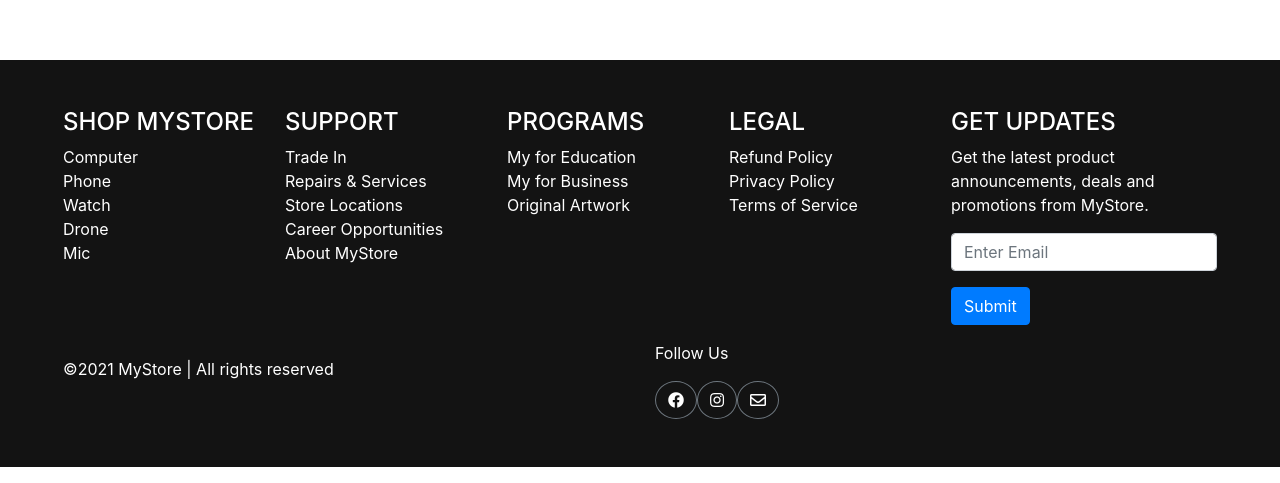
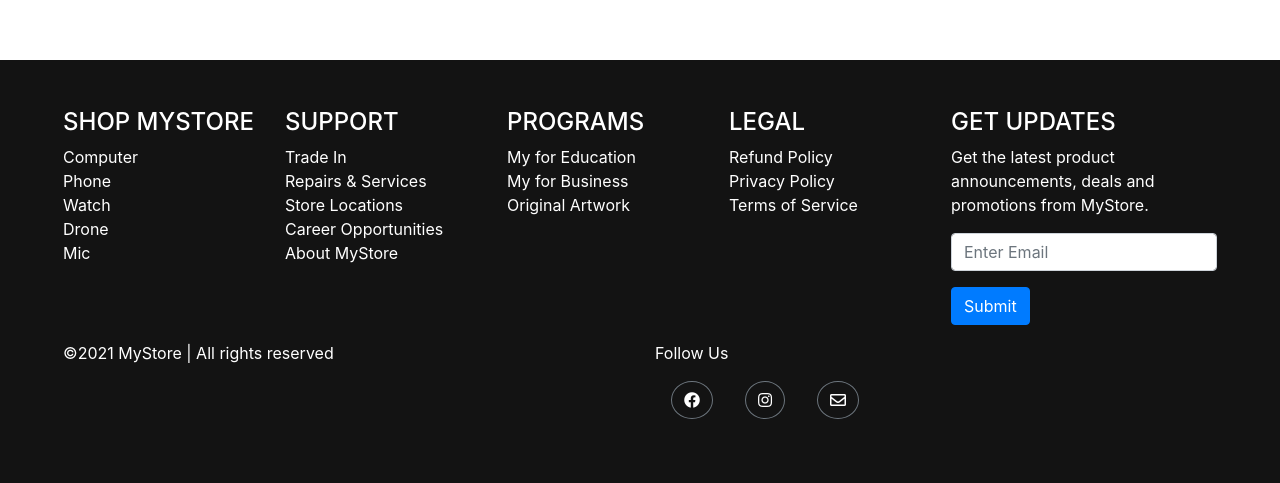
Before and after one commit to thetripleacoder/MyStore, a React (Create React App) app: page /login in a window 1280 px wide. Shown: the part 844-1327 px from the top of the page. Built offline with nearby package versions, Linux system fonts and the light colour scheme.

Commit message:
Adjusted alignments

```diff
--- a/src/App.css
+++ b/src/App.css
@@ -124,3 +124,7 @@
 .main-container {
   min-height: 100vh;
 }
+
+.socMedLinks {
+  margin: 0 1rem 1rem 1rem;
+}
--- a/src/components/Footer.js
+++ b/src/components/Footer.js
@@ -134,13 +134,12 @@ const Footer = () => (
 
     <Row className='mt-3 mx-5 pb-5'>
       <Col>
-        <p></p>
         <p>&copy;{new Date().getFullYear()} MyStore | All rights reserved</p>
       </Col>
       <Col>
         <p>Follow Us</p>
         <a
-          class='btn btn-outline-secondary rounded-circle'
+          class='btn btn-outline-secondary rounded-circle socMedLinks'
           href='#'
           role='button'
           target='_blank'
@@ -148,7 +147,7 @@ const Footer = () => (
           <i class='fab fa-facebook'></i>
         </a>
         <a
-          class='btn btn-outline-secondary rounded-circle'
+          class='btn btn-outline-secondary rounded-circle socMedLinks'
           href='#'
           role='button'
           target='_blank'
@@ -156,7 +155,7 @@ const Footer = () => (
           <i class='fab fa-instagram'></i>
         </a>
         <a
-          class='btn btn-outline-secondary rounded-circle'
+          class='btn btn-outline-secondary rounded-circle socMedLinks'
           href='mailto:inquiry@mystore.co'
           role='button'
           target='_blank'
```
